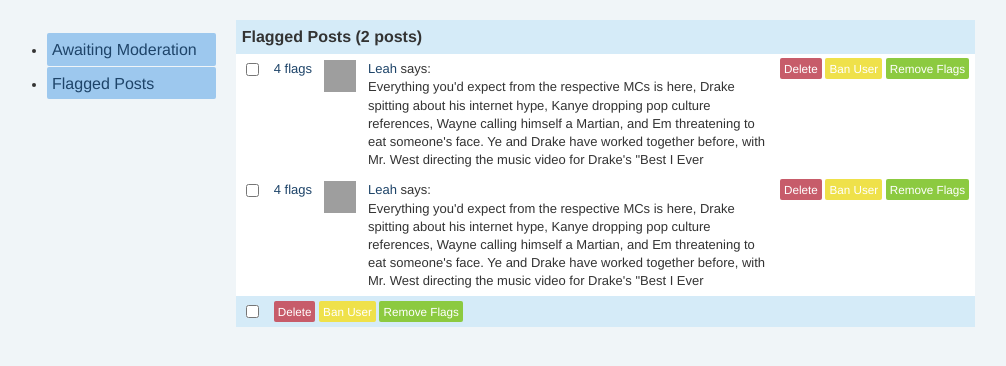
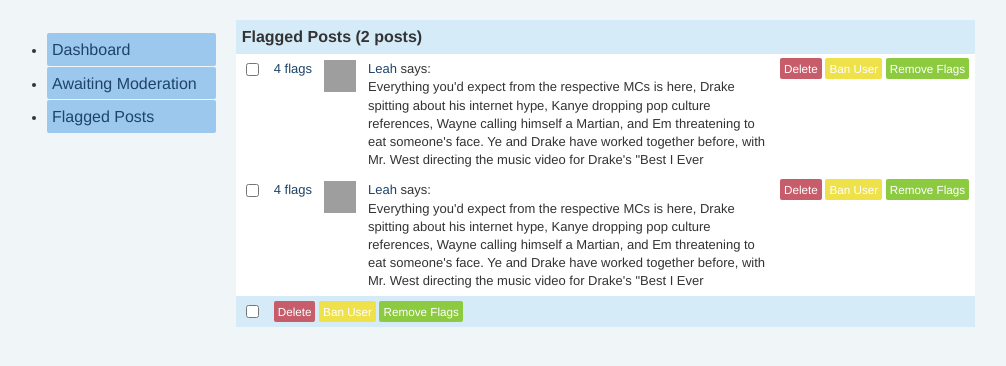
Before and after one commit to lgiorgi/typepadapp-moderation, a Django app: template moderation/templates/moderation/flagged.html in a window 1280 px wide. Shown: the part 68-434 px from the top of the page, without its empty margins (41-1047 px from the left). Run offline with Django 3.2, Linux system fonts and the light colour scheme; the template is opened without the code that fills it, so the values that code supplies are empty; some libraries are stand-ins or nearby versions; grey boxes are pictures that could not be loaded.

Commit message:
Dashboard landing page

```diff
--- a/moderation/templates/moderation/base.html
+++ b/moderation/templates/moderation/base.html
@@ -18,9 +18,11 @@
             {% include "motion/bits/flash.html" %}
             <div id="content">
                 <div class="content-nav col">
+                    {% url dashboard as dashboard_url %}
                     {% url pending as pending_url %}
                     {% url flagged as flagged_url %}
                     <ul>
+                        <li {% ifequal request.path dashboard_url %}class="selected"{% endifequal %}><a href="{% url dashboard %}">Dashboard</a></li>
                         <li {% ifequal request.path pending_url %}class="selected"{% endifequal %}><a href="{% url pending %}">Awaiting Moderation</a></li>
                         <li {% ifequal request.path flagged_url %}class="selected"{% endifequal %}><a href="{% url flagged %}">Flagged Posts</a></li>
                     </ul>
--- /dev/null
+++ b/moderation/templates/moderation/dashboard.html
@@ -0,0 +1,5 @@
+{% extends "moderation/base.html" %}
+
+{% block content-main %}
+    <p>Welcome to Motion moderation! What should go here?</p>
+{% endblock %}
--- a/moderation/templates/moderation/index.html
+++ /dev/null
@@ -1 +0,0 @@
-{% extends "moderation/base.html" %}
--- a/moderation/urls.py
+++ b/moderation/urls.py
@@ -6,7 +6,7 @@
 media_dir = os.path.join(app_path, 'static')
 
 urlpatterns = patterns('moderation.views',
-    url(r'^/?$', 'ModerationView', name='moderation'),
+    url(r'^/?$', 'DashboardView', name='dashboard'),
     url(r'^/pending/?$', 'PendingView', name='pending'),
     url(r'^/flagged/?$', 'FlaggedView', name='flagged'),
 )
--- a/moderation/views.py
+++ b/moderation/views.py
@@ -1,14 +1,14 @@
 from typepadapp.views.base import TypePadView
 
 
-class ModerationView(TypePadView):
+class DashboardView(TypePadView):
     """
     Moderation home page.
     """
 
     admin_required = True
 
-    template_name = "moderation/index.html"
+    template_name = "moderation/dashboard.html"
 
 
 class PendingView(TypePadView):
```
